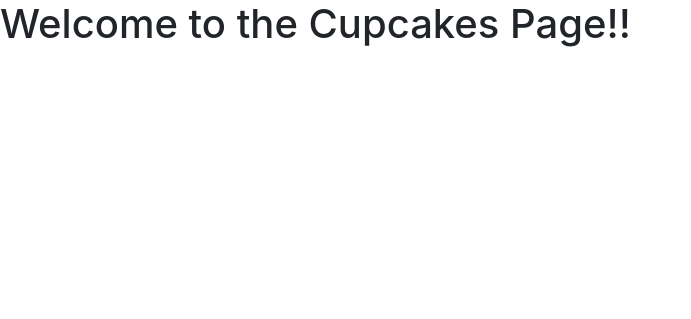
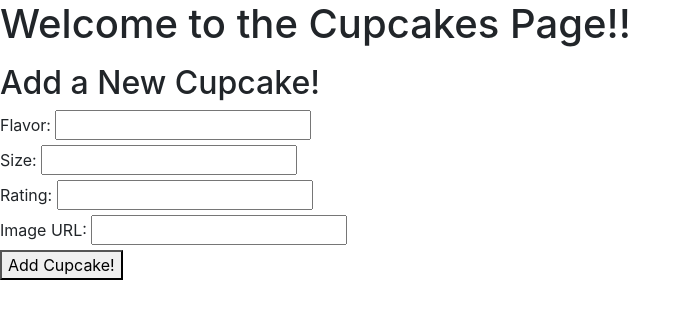
Before and after one commit to khadnot/FlaskCupcakes, a Flask app: page / in a window 1280 px wide. Shown: the top 319 px of the page, without its empty margins (0-691 px from the left). Run offline with Flask 2, Linux system fonts and the light colour scheme; some libraries are stand-ins or nearby versions.

Commit message:
updated index.html and added js file

```diff
--- a/templates/index.html
+++ b/templates/index.html
@@ -11,11 +11,39 @@
 <body>
 
     <h1>Welcome to the Cupcakes Page!!</h1>
-    {% for cupcake in cupcakes %}
-        <ul>
-            <li>{{ cupcake.flavor }}</li>
-        </ul>
-    {% endfor %}
+
+    <ul id="cupcakes-list">
+    </ul>
+
+    <h2>Add a New Cupcake!</h2>
+
+    <form id="new-cupcake-form">
+        <div>
+            <label for="form-flavor">Flavor: </label>
+            <input name="flavor" id="form-flavor">
+        </div>
+
+        <div>
+            <label for="form-size">Size: </label>
+            <input name="size" id="form-size">
+        </div>
+
+        <div>
+            <label for="form-rating">Rating: </label>
+            <input type="number" name="rating" id="form-rating">
+        </div>
+
+        <div>
+            <label for="form-image">Image URL: </label>
+            <input name="image" id="form-image">
+        </div>
+
+        <button>Add Cupcake!</button>
+    </form>
+
+    <script src="https://unpkg.com/jquery"></script>
+    <script src="https://unpkg.com/axios/dist/axios.js"></script>
+    <script src="/static/cupcakes.js"></script>
 
 </body>
 </html>
```
Also changed, not shown: static/cupcakes.js (added).
